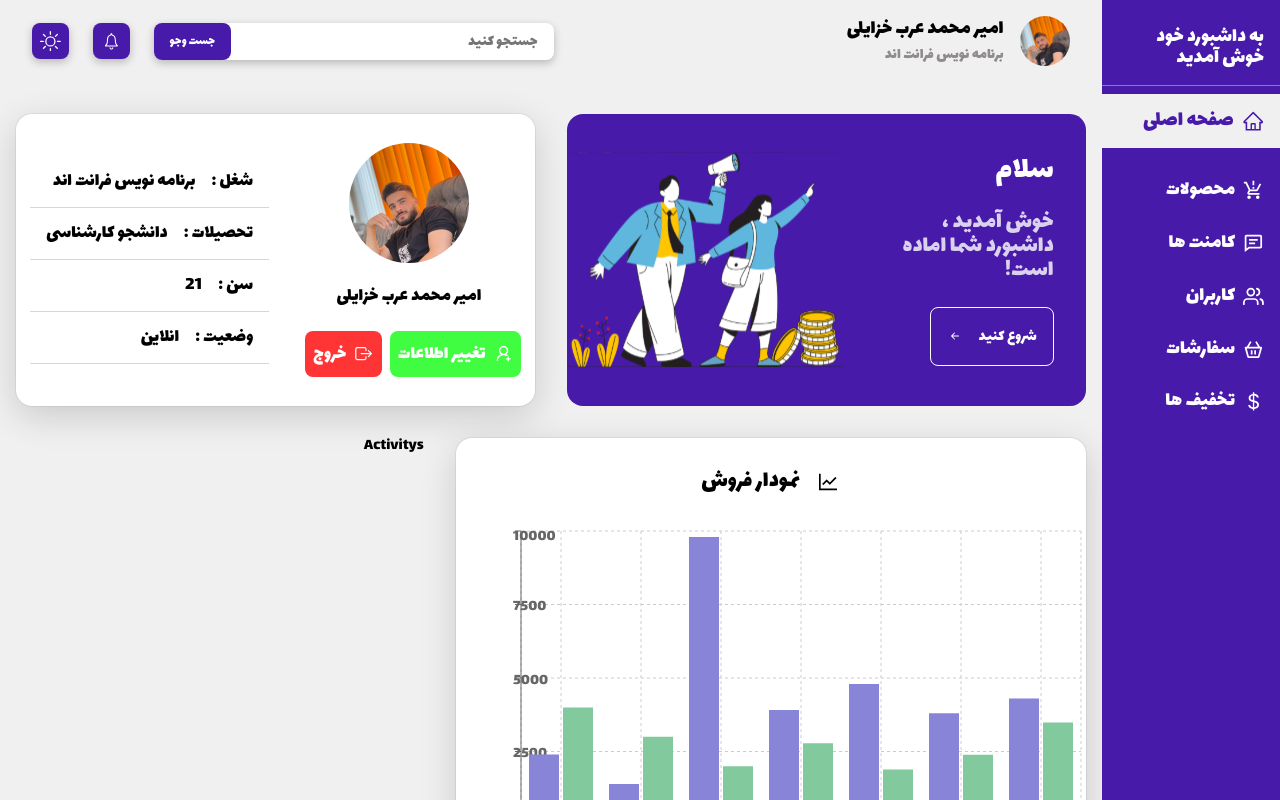
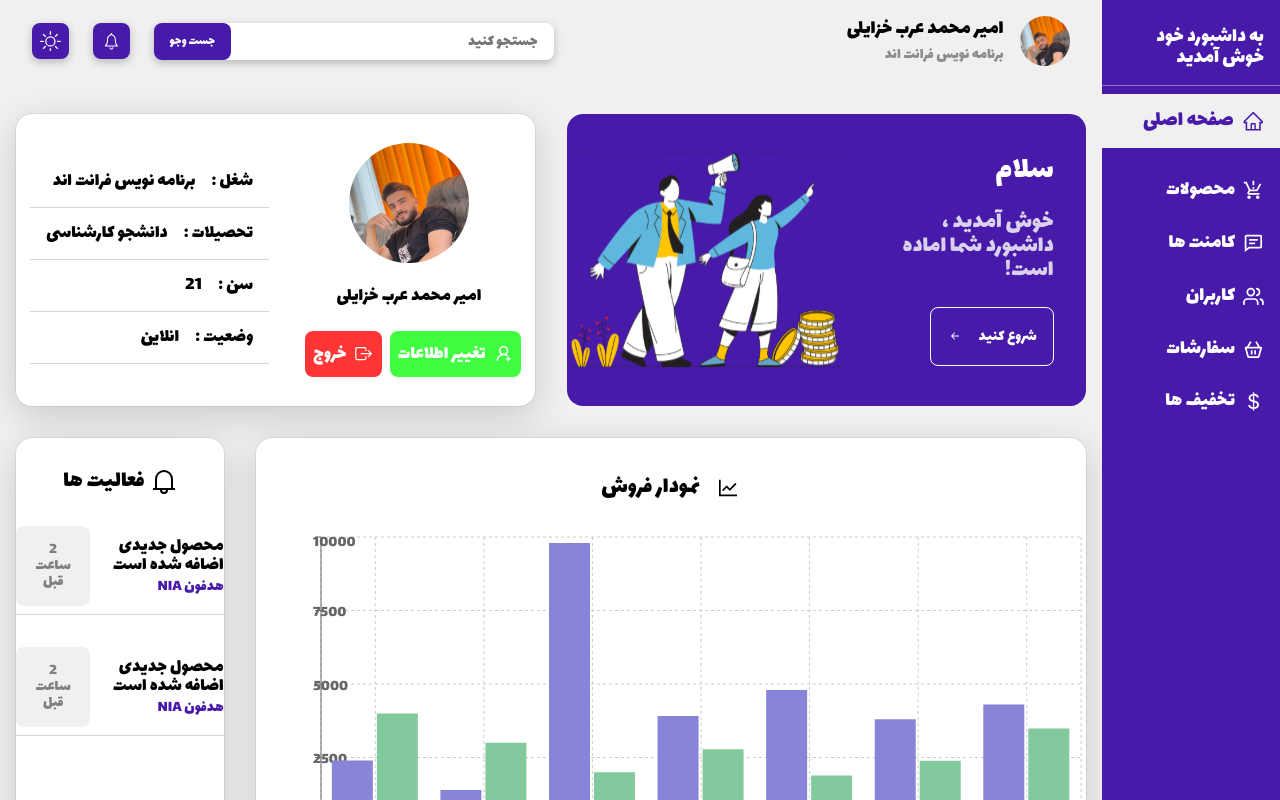
Before and after one commit to amirkhazaeli/cms-project, a React (Create React App) app: page / in a window 1280 px wide. Shown: the top 800 px of the page. Built offline with nearby package versions, Linux system fonts and the light colour scheme.

Commit message:
Create Activity Component And Add to the Home Page

```diff
--- a/src/Components/Activitys/Activitys.css
+++ b/src/Components/Activitys/Activitys.css
@@ -1,3 +1,43 @@
 .activity-section{
     flex: 1;
+    background-color: var(--white);
+    border-radius: 1rem;
+    box-shadow: rgba(0, 0, 0, 0.16) 0px 10px 36px 0px, rgba(0, 0, 0, 0.06) 0px 0px 0px 1px;
+    text-align: center;
+    padding-top: 2rem;
+    height: 450px;
+    overflow-y: auto;
 }
+.activity-title{
+    font-size: 1.5rem;
+    display: flex;
+    align-items: center;
+    justify-content: center;
+    column-gap: .5rem;
+}
+.activity-item{
+    margin-top: 2rem;
+    padding-bottom: .5rem;
+    display: flex;
+    justify-content: space-around;
+    align-items: center;
+    border-bottom: 1px solid rgba(0, 0, 0, 0.16);
+}
+.activity-item-title{
+   text-align: right;
+}
+.activity-item-title h1{
+    font-size: 1.2rem;
+}
+.activity-item-title h3{
+    margin-top: .2rem;
+    color: var(--primary-color);
+}
+.activity-item-time{
+    background-color: var(--white-50);
+    color: gray;
+    display: flex;
+    align-items: center;
+    padding: 1rem;
+    border-radius: .5rem;
+}
--- a/src/Components/Activitys/Activitys.jsx
+++ b/src/Components/Activitys/Activitys.jsx
@@ -1,7 +1,31 @@
 import React from 'react'
 import './Activitys.css'
+import { GrNotification } from 'react-icons/gr'
 export default function Activitys() {
-  return (
-    <div className='activity-section'>Activitys</div>
-  )
+    return (
+        <div className='activity-section'>
+            <h1 className='activity-title'>
+                <GrNotification />
+                فعالیت ها
+            </h1>
+            <div className='activity-item'>
+                <div className='activity-item-title'>
+                    <h1>محصول جدیدی اضافه شده است</h1>
+                    <h3>هدفون NIA</h3>
+                </div>
+                <span className='activity-item-time'>
+                    2 ساعت قبل
+                </span>
+            </div>
+            <div className='activity-item'>
+                <div className='activity-item-title'>
+                    <h1>محصول جدیدی اضافه شده است</h1>
+                    <h3>هدفون NIA</h3>
+                </div>
+                <span className='activity-item-time'>
+                    2 ساعت قبل
+                </span>
+            </div>
+        </div>
+    )
 }
--- a/src/Components/Chart/Chart.css
+++ b/src/Components/Chart/Chart.css
@@ -7,7 +7,7 @@
     background-color: var(--white);
     padding: 2rem 0;
     border-radius: 1rem;
-    flex: 1;
+    flex: 2;
     box-shadow: rgba(0, 0, 0, 0.16) 0px 10px 36px 0px, rgba(0, 0, 0, 0.06) 0px 0px 0px 1px;
 }
 .chart-title{
--- a/src/Components/Chart/Chart.jsx
+++ b/src/Components/Chart/Chart.jsx
@@ -10,7 +10,7 @@ export default function Chart() {
             <AiOutlineLineChart />
             نمودار فروش
             </h1>
-            <BarChart width={630} height={350} data={ChartData}>
+            <BarChart width={830} height={350} data={ChartData}>
                 <CartesianGrid strokeDasharray="3 3" />
                 <XAxis dataKey="name" />
                 <YAxis />
--- a/src/Components/Home/Home.css
+++ b/src/Components/Home/Home.css
@@ -9,4 +9,5 @@
     margin-top: 2rem;
     display: flex;
     column-gap: 2rem;
+    padding-bottom: 2rem;
 }
```
